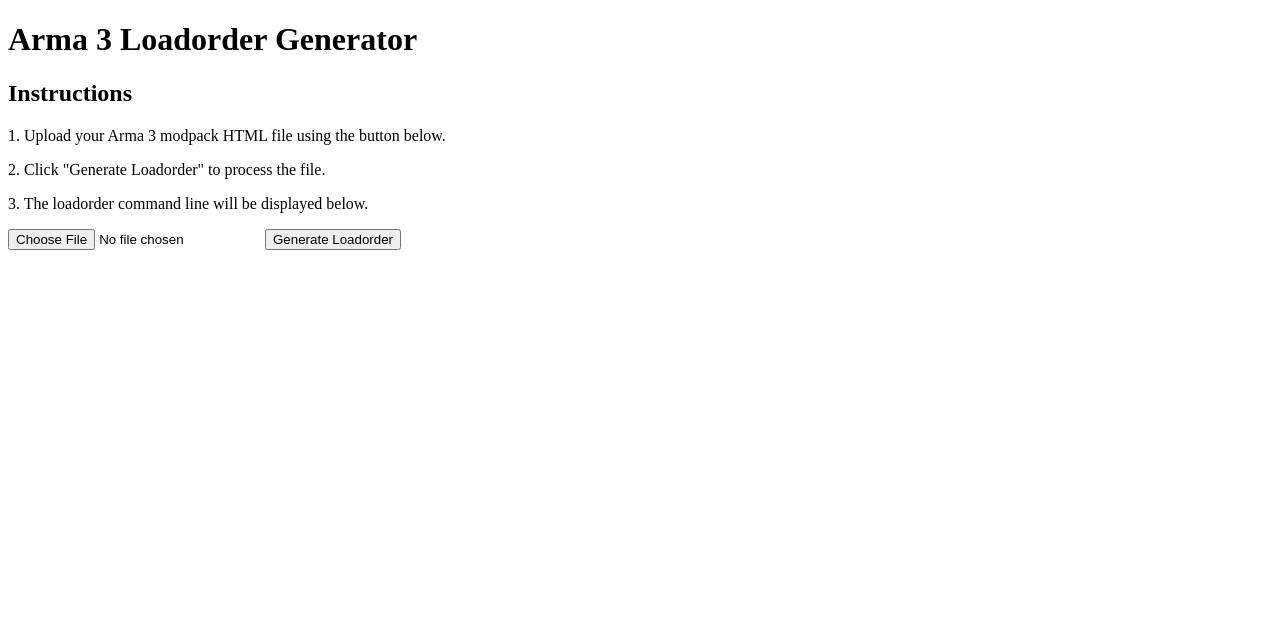
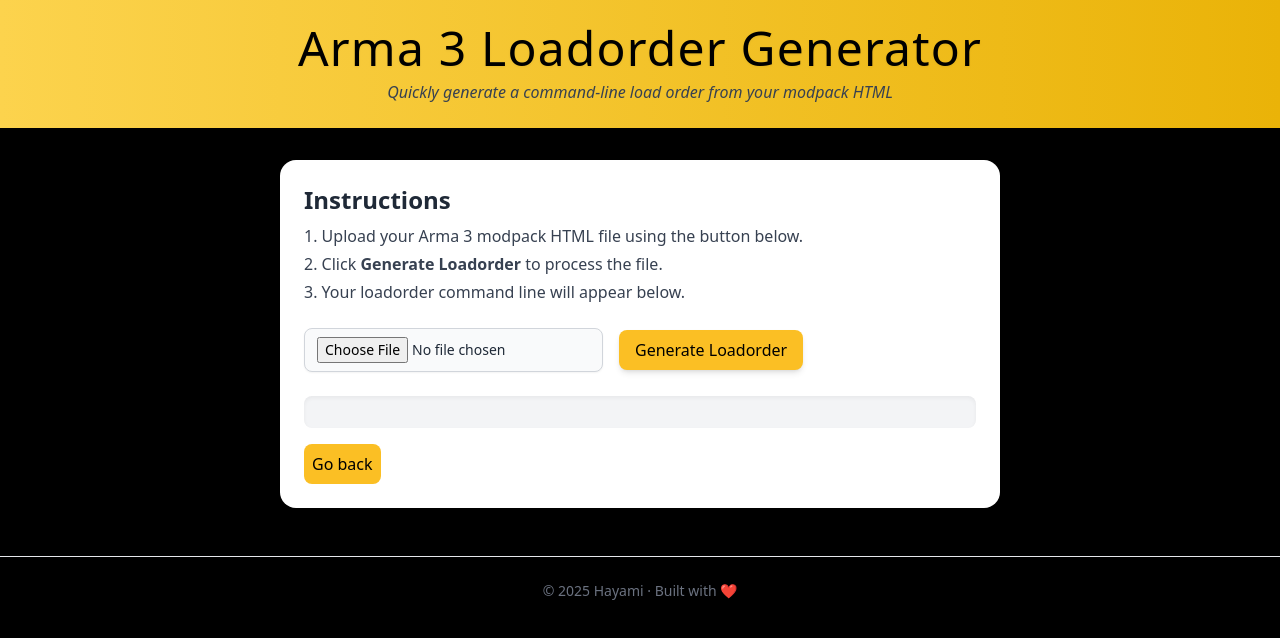
Before and after one commit to 3SA-Research-Development-Unit/Addon-utlities, a plain HTML site: page load_order.html in a window 1280 px wide. Drawn offline with nearby package versions, Linux system fonts and the light colour scheme.

Commit message:
feat: updates!

```diff
--- a/index.html
+++ b/index.html
@@ -1 +1,64 @@
-A bunch of BS!!!
+<!doctype html>
+<html lang="en">
+
+<head>
+    <meta charset="UTF-8" />
+    <meta http-equiv="X-UA-Compatible" content="IE=edge" />
+    <meta name="viewport" content="width=device-width, initial-scale=1.0" />
+    <title>Hayami's Addon Utilities Den</title>
+    <script src="https://cdn.tailwindcss.com"></script>
+</head>
+
+<body class="bg-black font-sans text-gray-800">
+    <!-- Header -->
+    <header class="bg-gradient-to-r from-amber-300 to-yellow-500 py-6 text-center shadow-lg">
+        <h1 class="text-4xl font-light tracking-wide text-black drop-shadow-sm md:text-5xl">Hayami's Addon Utilities Den
+        </h1>
+        <p class="mt-2 text-sm text-gray-700 italic md:text-base">A handy set of tools.</p>
+    </header>
+
+    <!-- Main Grid -->
+    <main class="mx-6 mt-8 grid grid-cols-1 gap-6 sm:grid-cols-2 lg:grid-cols-3">
+        <!-- Card -->
+        <div class="group rounded-2xl bg-white p-6 shadow-md transition-all duration-300 hover:shadow-xl">
+            <div
+                class="mb-4 flex h-12 w-12 items-center justify-center rounded-full bg-amber-400 text-black transition-transform duration-200 group-hover:scale-110">
+                📜</div>
+            <h2 class="text-xl font-semibold">Loadorder Generator</h2>
+            <p class="mt-2 text-gray-600 italic">Generates a command-line valid load order based on your HTML file
+                input.</p>
+            <a href="/load_order.html"
+                class="mt-4 inline-block rounded-lg bg-amber-400 px-4 py-2 font-medium text-black transition-transform duration-150 hover:scale-105 hover:bg-amber-500">
+                View </a>
+        </div>
+
+        <!-- Card -->
+        <div class="group rounded-2xl bg-white p-6 shadow-md transition-all duration-300 hover:shadow-xl">
+            <div
+                class="mb-4 flex h-12 w-12 items-center justify-center rounded-full bg-amber-400 text-black transition-transform duration-200 group-hover:scale-110">
+                📑</div>
+            <h2 class="text-xl font-semibold">Modpack Diff [WIP]</h2>
+            <p class="mt-2 text-gray-600 italic">Generates a modpack changelog based on two HTML files.</p>
+            <a href="/changelog.html"
+                class="mt-4 inline-block rounded-lg bg-amber-400 px-4 py-2 font-medium text-black transition-transform duration-150 hover:scale-105 hover:bg-amber-500">
+                View </a>
+        </div>
+
+        <!-- Card -->
+        <div class="group rounded-2xl bg-white p-6 shadow-md transition-all duration-300 hover:shadow-xl">
+            <div
+                class="mb-4 flex h-12 w-12 items-center justify-center rounded-full bg-amber-400 text-black transition-transform duration-200 group-hover:scale-110">
+                🛠️</div>
+            <h2 class="text-xl font-semibold">Utility Scripts [WIP]</h2>
+            <p class="mt-2 text-gray-600 italic">A set of utility scripts to use on your addons.</p>
+            <a href="/scripts.html"
+                class="mt-4 inline-block rounded-lg bg-amber-400 px-4 py-2 font-medium text-black transition-transform duration-150 hover:scale-105 hover:bg-amber-500">
+                View </a>
+        </div>
+    </main>
+
+    <!-- Footer -->
+    <footer class="mt-12 border-t py-6 text-center text-sm text-gray-500">© 2025 Hayami · Built with ❤️</footer>
+</body>
+
+</html>
--- a/load_order.html
+++ b/load_order.html
@@ -4,18 +4,54 @@
   <meta charset="UTF-8">
   <meta name="viewport" content="width=device-width, initial-scale=1.0">
   <title>Arma 3 Loadorder Generator</title>
+  <script src="https://cdn.tailwindcss.com"></script>
 </head>
-<body>
-    <h1>Arma 3 Loadorder Generator</h1>
-    <div class="instructions">
-        <h2>Instructions</h2>
-        <p>1. Upload your Arma 3 modpack HTML file using the button below.</p>
-        <p>2. Click "Generate Loadorder" to process the file.</p>
-        <p>3. The loadorder command line will be displayed below.</p>
+<body class="bg-black text-gray-800 font-sans">
+  <!-- Header -->
+  <header class="bg-gradient-to-r from-amber-300 to-yellow-500 py-6 text-center shadow-lg">
+    <h1 class="text-4xl md:text-5xl font-light text-black tracking-wide drop-shadow-sm">
+      Arma 3 Loadorder Generator
+    </h1>
+    <p class="mt-2 text-sm md:text-base text-gray-700 italic">
+      Quickly generate a command-line load order from your modpack HTML
+    </p>
+  </header>
+
+  <!-- Main Content -->
+  <main class="mx-auto max-w-3xl mt-8 px-6">
+    <div class="rounded-2xl bg-white p-6 shadow-md">
+      <!-- Instructions -->
+      <div class="mb-6">
+        <h2 class="text-2xl font-semibold mb-2">Instructions</h2>
+        <ol class="list-decimal list-inside text-gray-700 space-y-1">
+          <li>Upload your Arma 3 modpack HTML file using the button below.</li>
+          <li>Click <span class="font-semibold">Generate Loadorder</span> to process the file.</li>
+          <li>Your loadorder command line will appear below.</li>
+        </ol>
       </div>
-    <input type="file" id="fileInput" accept=".html">
-    <button onclick="generateLoadorder()">Generate Loadorder</button>
-    <div id="result"></div>
+
+      <!-- File Upload + Button -->
+      <div class="flex flex-col sm:flex-row items-center gap-4">
+        <input type="file" id="fileInput" accept=".html"
+          class="w-full sm:w-auto rounded-lg border border-gray-300 bg-gray-50 px-3 py-2 text-sm shadow-sm focus:border-amber-400 focus:ring focus:ring-amber-300 focus:ring-opacity-50" />
+
+        <button onclick="generateLoadorder()"
+          class="rounded-lg bg-amber-400 px-4 py-2 font-medium text-black transition-transform duration-150 hover:scale-105 hover:bg-amber-500 shadow-md">
+          Generate Loadorder
+        </button>
+      </div>
+
+      <!-- Result -->
+      <div id="result" class="mt-6 rounded-lg bg-gray-100 p-4 text-sm font-mono text-gray-800 whitespace-pre-wrap shadow-inner"></div>
+
+      <a href="/"><div class="rounded-lg bg-amber-400 mt-4 text-black p-2 w-fit">Go back</div></a>
+    </div>
+  </main>
+
+  <!-- Footer -->
+  <footer class="mt-12 py-6 text-center text-sm text-gray-500 border-t">
+    © 2025 Hayami · Built with ❤️
+  </footer>
 
   <script>
     function generateLoadorder() {
@@ -23,7 +59,7 @@
       const resultDiv = document.getElementById('result');
 
       if (fileInput.files.length === 0) {
-                resultDiv.textContent = 'Please select a file.';
+        resultDiv.textContent = '⚠️ Please select a file.';
         return;
       }
 
@@ -35,7 +71,7 @@
         const modNames = extractModNames(htmlContent);
 
         if (modNames.length === 0) {
-                    resultDiv.textContent = 'No mod names found in the HTML file. You may need to adjust the extractModNames function to match your file\'s structure.';
+          resultDiv.textContent = '❌ No mod names found in the HTML file. You may need to adjust the extractModNames function to match your file structure.';
           return;
         }
 
@@ -44,7 +80,7 @@
       };
 
       reader.onerror = function() {
-                resultDiv.textContent = 'Error reading the file.';
+        resultDiv.textContent = '❌ Error reading the file.';
       };
 
       reader.readAsText(file);
@@ -53,10 +89,8 @@
     function extractModNames(htmlContent) {
       const parser = new DOMParser();
       const doc = parser.parseFromString(htmlContent, 'text/html');
-            let modNames = [];
       const elements = doc.querySelectorAll('[data-type="DisplayName"]');
-            modNames = Array.from(elements).map(el => el.textContent.trim());
-            return modNames;
+      return Array.from(elements).map(el => el.textContent.trim());
     }
   </script>
 </body>
```
Lines whose indentation alone changed are shown as unchanged.
